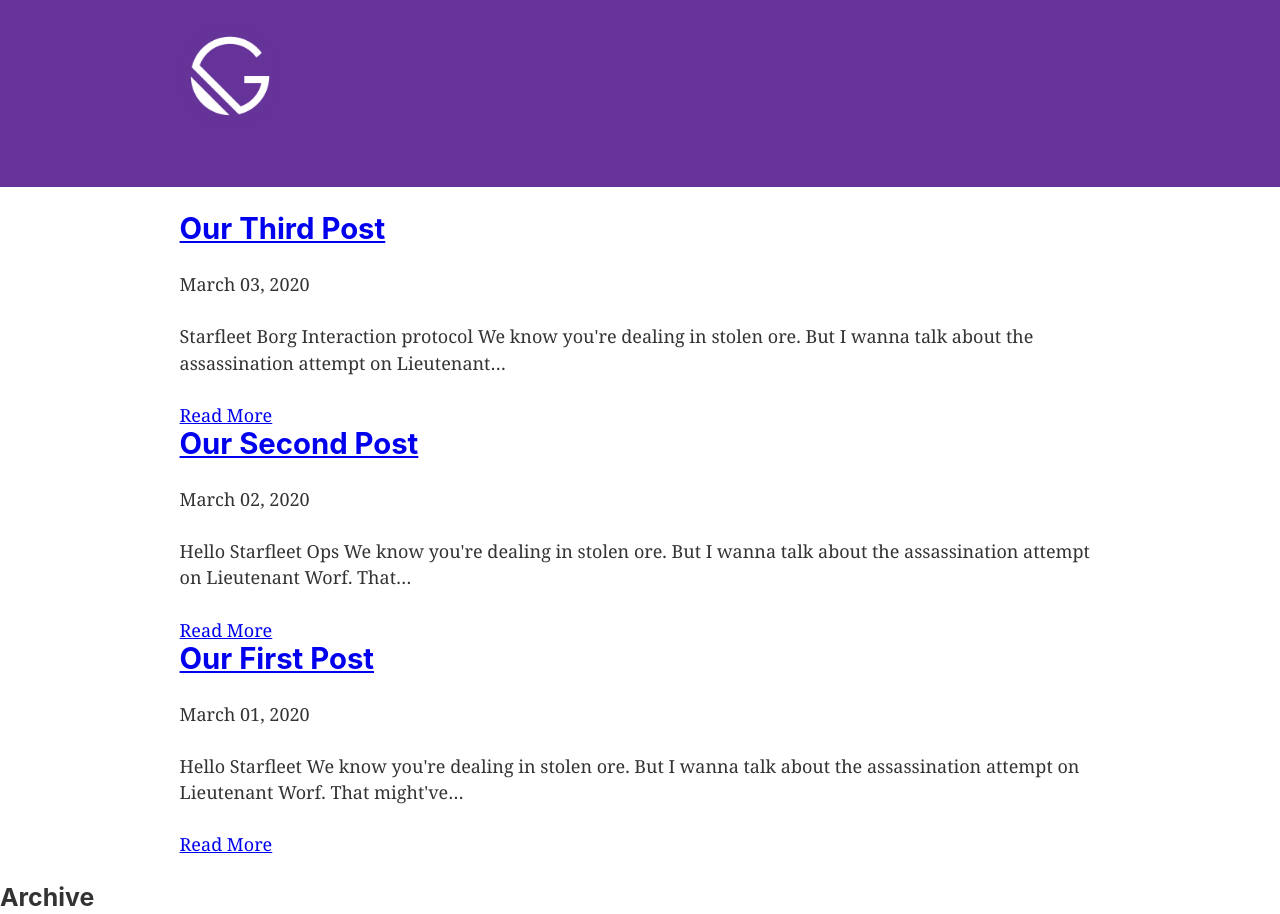
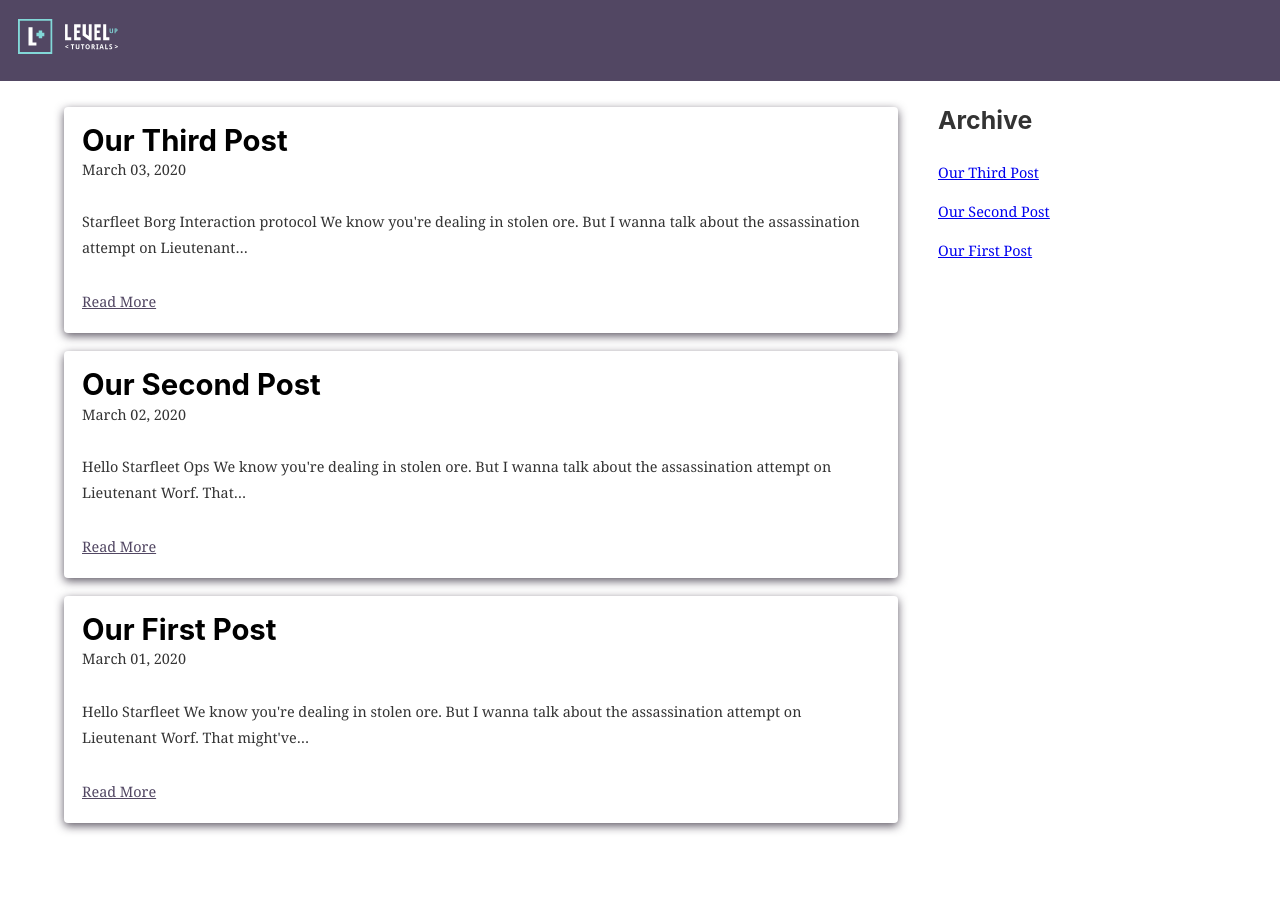
Before and after one commit to aaronendsley/GatsbyTutorial, a Gatsby site: page / in a window 1280 px wide. Shown: the top 914 px of the page. After the commit the page ends 841 px from the top, so only its background shows below. Built offline with nearby package versions, Linux system fonts and the light colour scheme; Gatsby itself is replaced by a stand-in of ours.

Commit message:
added styling with styled components

```diff
--- a/gatsby-config.js
+++ b/gatsby-config.js
@@ -6,6 +6,7 @@ module.exports = {
   },
   plugins: [
     `gatsby-plugin-react-helmet`,
+    "gatsby-plugin-styled-components",
     {
       resolve: "gatsby-source-filesystem",
       options: {
--- a/package.json
+++ b/package.json
@@ -5,19 +5,22 @@
   "version": "0.1.0",
   "author": "Aaron Endsley",
   "dependencies": {
+    "babel-plugin-styled-components": "^1.10.7",
     "gatsby": "^2.18.12",
     "gatsby-image": "^2.2.34",
     "gatsby-plugin-manifest": "^2.2.31",
     "gatsby-plugin-offline": "^3.0.27",
     "gatsby-plugin-react-helmet": "^3.1.16",
     "gatsby-plugin-sharp": "^2.3.5",
+    "gatsby-plugin-styled-components": "^3.2.3",
     "gatsby-source-filesystem": "^2.1.51",
     "gatsby-transformer-remark": "^2.6.56",
     "gatsby-transformer-sharp": "^2.3.7",
     "prop-types": "^15.7.2",
     "react": "^16.12.0",
     "react-dom": "^16.12.0",
-    "react-helmet": "^5.2.1"
+    "react-helmet": "^5.2.1",
+    "styled-components": "^5.1.0"
   },
   "devDependencies": {
     "prettier": "^1.19.1"
--- a/src/components/archive.js
+++ b/src/components/archive.js
@@ -1,5 +1,6 @@
 import React from "react";
 import { useStaticQuery, graphql, Link } from "gatsby";
+import styled from "styled-components";
 
 const POST_ARCHIVE_QUERY = graphql`
   query posts {
@@ -22,6 +23,15 @@ const POST_ARCHIVE_QUERY = graphql`
   }
 `;
 
+const ArchiveList = styled.ul`
+  padding: 0;
+  margin: 0;
+  list-style: none;
+  font-size: 0.8rem;
+  text-decoration: underline;
+  color: #524763;
+`;
+
 const Archive = () => {
   const data = useStaticQuery(POST_ARCHIVE_QUERY);
 
@@ -29,7 +39,7 @@ const Archive = () => {
     <>
       <aside>
         <h3> Archive </h3>
-        <ul>
+        <ArchiveList>
           {data.allMarkdownRemark.edges.map(edge => (
             <li key={edge.node.frontmatter.slug}>
               <Link to={`/posts${edge.node.frontmatter.slug}`}>
@@ -37,7 +47,7 @@ const Archive = () => {
               </Link>
             </li>
           ))}
-        </ul>
+        </ArchiveList>
       </aside>
     </>
   );
--- a/src/components/header.js
+++ b/src/components/header.js
@@ -1,22 +1,26 @@
 import { Link } from "gatsby";
 import PropTypes from "prop-types";
 import React from "react";
-import gatsbyLogo from "../images/gatsby-icon.png";
+import styled from "styled-components";
+import Logo from "../images/logo.svg";
+
+const HeaderWrapper = styled.div`
+  background: #524763;
+  margin-bottom: 1.45rem;
+  img {
+    margin-bottom: 0;
+  }
+`;
+
+const HeaderContainer = styled.div`
+  margin: 0 auto;
+  max-width: 960;
+  padding: 1rem;
+`;
 
 const Header = ({ siteTitle }) => (
-  <header
-    style={{
-      background: `rebeccapurple`,
-      marginBottom: `1.45rem`,
-    }}
-  >
-    <div
-      style={{
-        margin: `0 auto`,
-        maxWidth: 960,
-        padding: `1.45rem 1.0875rem`,
-      }}
-    >
+  <HeaderWrapper>
+    <HeaderContainer>
       <h1 style={{ margin: 0 }}>
         <Link
           to="/"
@@ -29,13 +33,13 @@ const Header = ({ siteTitle }) => (
             style={{
               width: "100px",
             }}
-            src={gatsbyLogo}
-            alt="gatsby logo"
+            src={Logo}
+            alt="Level up tutorials"
           />
         </Link>
       </h1>
-    </div>
-  </header>
+    </HeaderContainer>
+  </HeaderWrapper>
 );
 
 Header.propTypes = {
--- a/src/components/layout.js
+++ b/src/components/layout.js
@@ -8,10 +8,19 @@
 import React from "react";
 import PropTypes from "prop-types";
 import { useStaticQuery, graphql } from "gatsby";
+import styled from "styled-components";
 
 import Header from "./header";
 import Archive from "./archive";
 import "./layout.css";
+
+const MainLayout = styled.main`
+  max-width: 90%;
+  margin: 0 auto;
+  display: grid;
+  grid-template-columns: 3fr 1fr;
+  grid-gap: 40px;
+`;
 
 const Layout = ({ children }) => {
   const data = useStaticQuery(graphql`
@@ -40,16 +49,10 @@ const Layout = ({ children }) => {
   return (
     <>
       <Header siteTitle={data.site.siteMetadata.title} />
-      <div
-        style={{
-          margin: `0 auto`,
-          maxWidth: 960,
-          padding: `0 1.0875rem 1.45rem`,
-        }}
-      >
-        <main>{children}</main>
-      </div>
-      <Archive></Archive>
+      <MainLayout>
+        <>{children}</>
+        <Archive></Archive>
+      </MainLayout>
     </>
   );
 };
--- a/src/components/listing.js
+++ b/src/components/listing.js
@@ -1,5 +1,6 @@
 import React from "react";
 import { Link, useStaticQuery, graphql } from "gatsby";
+import styled from "styled-components";
 
 const LISTING_QUERY = graphql`
   query BlogPostListing {
@@ -21,19 +22,47 @@ const LISTING_QUERY = graphql`
   }
 `;
 
+const Post = styled.article`
+  box-shadow: 0px 3px 10px rgba(25, 17, 34, 0.7);
+  padding: 1rem;
+  border-radius: 4px;
+  margin-bottom: 1rem;
+
+  a {
+    color: #000;
+    text-decoration: none;
+  }
+
+  p {
+    font-size: 0.8rem;
+  }
+
+  h2 {
+    margin-bottom: 0;
+  }
+
+  .read-more {
+    font-size: 0.8rem;
+    text-decoration: underline;
+    color: #524763;
+  }
+`;
+
 const Listing = () => {
   const data = useStaticQuery(LISTING_QUERY);
   return (
     <div>
       {data.allMarkdownRemark.edges.map(({ node }) => (
-        <article key={node.frontmatter.slug}>
+        <Post key={node.frontmatter.slug}>
           <Link to={`/posts${node.frontmatter.slug}`}>
             <h2>{node.frontmatter.title}</h2>
           </Link>
           <p>{node.frontmatter.date}</p>
           <p>{node.excerpt}</p>
-          <Link to={`/posts${node.frontmatter.slug}`}>Read More</Link>
-        </article>
+          <Link className="read-more" to={`/posts${node.frontmatter.slug}`}>
+            Read More
+          </Link>
+        </Post>
       ))}
     </div>
   );
--- a/src/components/postLayout.js
+++ b/src/components/postLayout.js
@@ -7,13 +7,15 @@ export default class postLayout extends Component {
     const { markdownRemark } = this.props.data;
     return (
       <Layout>
+        <>
           <h1>{markdownRemark.frontmatter.title}</h1>
-        <sup>{markdownRemark.frontmatter.date}</sup>
+          <p>{markdownRemark.frontmatter.date}</p>
           <div
             dangerouslySetInnerHTML={{
               __html: markdownRemark.html,
             }}
           />
+        </>
       </Layout>
     );
   }
```
Also changed, not shown: src/images/logo.svg (added), 2 other files. Lines whose indentation alone changed are shown as unchanged.
